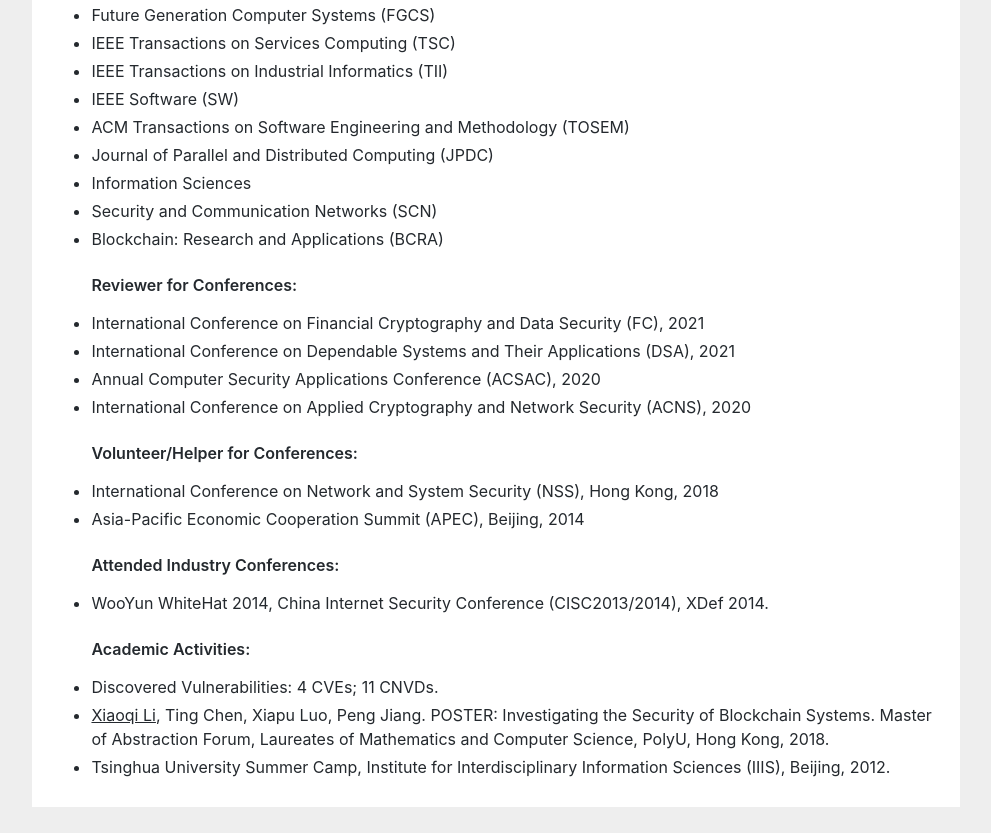
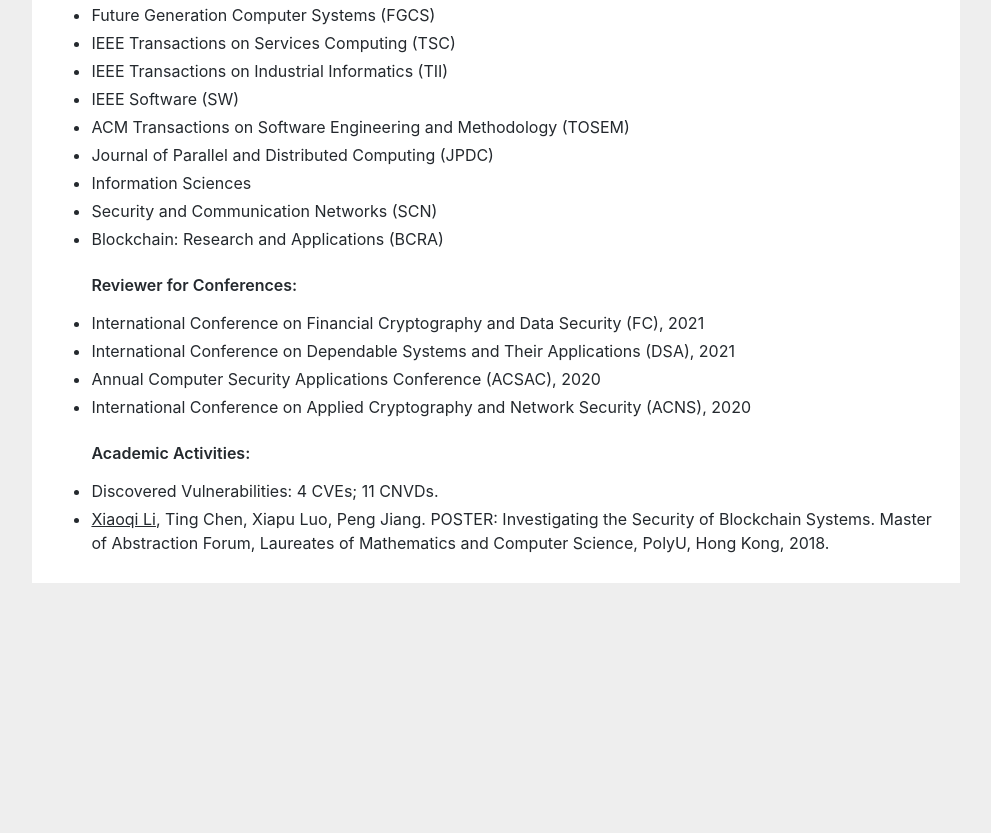
Before and after one commit to csxqli/csxqli.github.io, a plain HTML site: page index.html in a window 1280 px wide. Shown: the part 4348-5181 px from the top of the page, without its empty margins (144-1135 px from the left). After the commit the page ends 4957 px from the top, so only its background shows below. Drawn offline with Linux system fonts and the light colour scheme.

Commit message:
Add files via upload

```diff
--- a/index.html
+++ b/index.html
@@ -297,17 +297,9 @@
 					<li>Annual Computer Security Applications Conference (ACSAC), 2020</li>
 					<li>International Conference on Applied Cryptography and Network Security (ACNS), 2020</li>
 
-				<h4>Volunteer/Helper for Conferences:</h4>
-					<li>International Conference on Network and System Security (NSS), Hong Kong, 2018</li>
-					<li>Asia-Pacific Economic Cooperation Summit (APEC), Beijing, 2014</li>
-
-				<h4>Attended Industry Conferences:</h4>
-					<li>WooYun WhiteHat 2014, China Internet Security Conference (CISC2013/2014), XDef 2014.</li>
-
 				<h4>Academic Activities:</h4>
 					<li>Discovered Vulnerabilities: 4 CVEs; 11 CNVDs.</li>
 					<li><u>Xiaoqi Li</u>, Ting Chen, Xiapu Luo, Peng Jiang. POSTER: Investigating the Security of Blockchain Systems.  Master of Abstraction Forum, Laureates of Mathematics and Computer Science, PolyU, Hong Kong, 2018.</li>
-					<li>Tsinghua University Summer Camp, Institute for Interdisciplinary Information Sciences (IIIS), Beijing, 2012.</li>
 
 				</ul>
 
```
